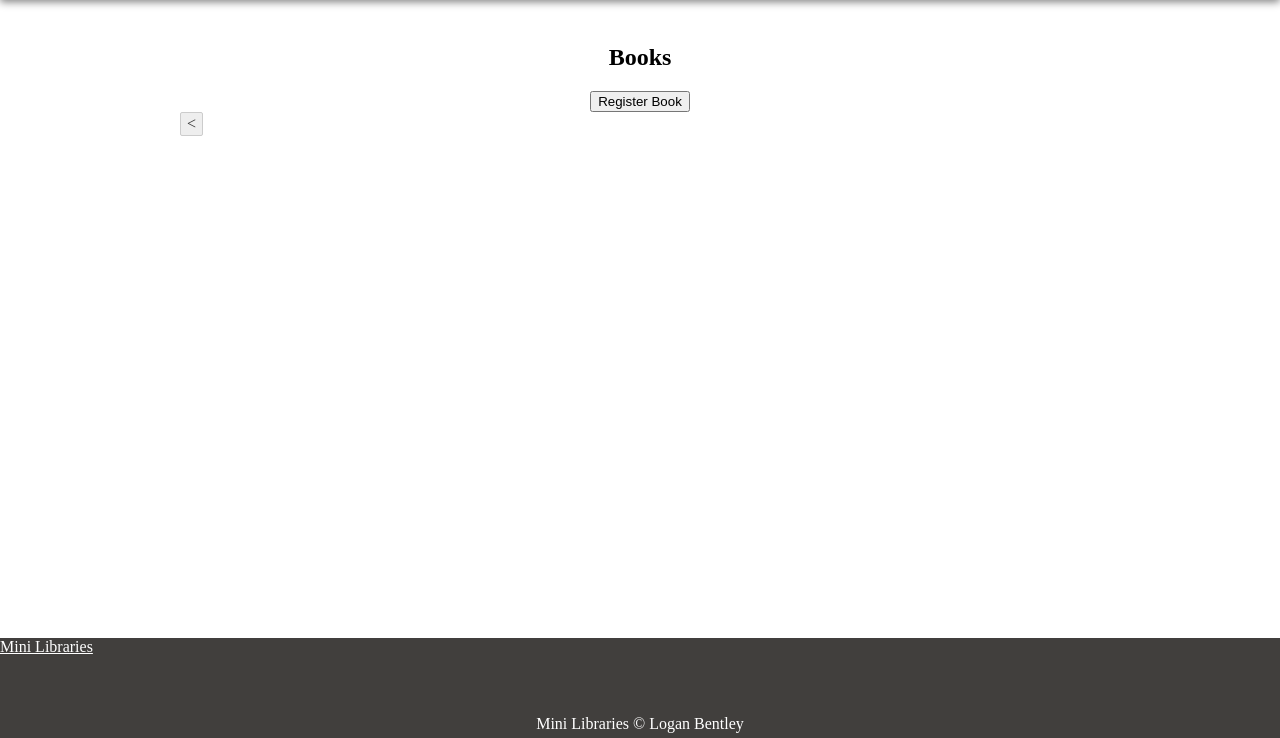
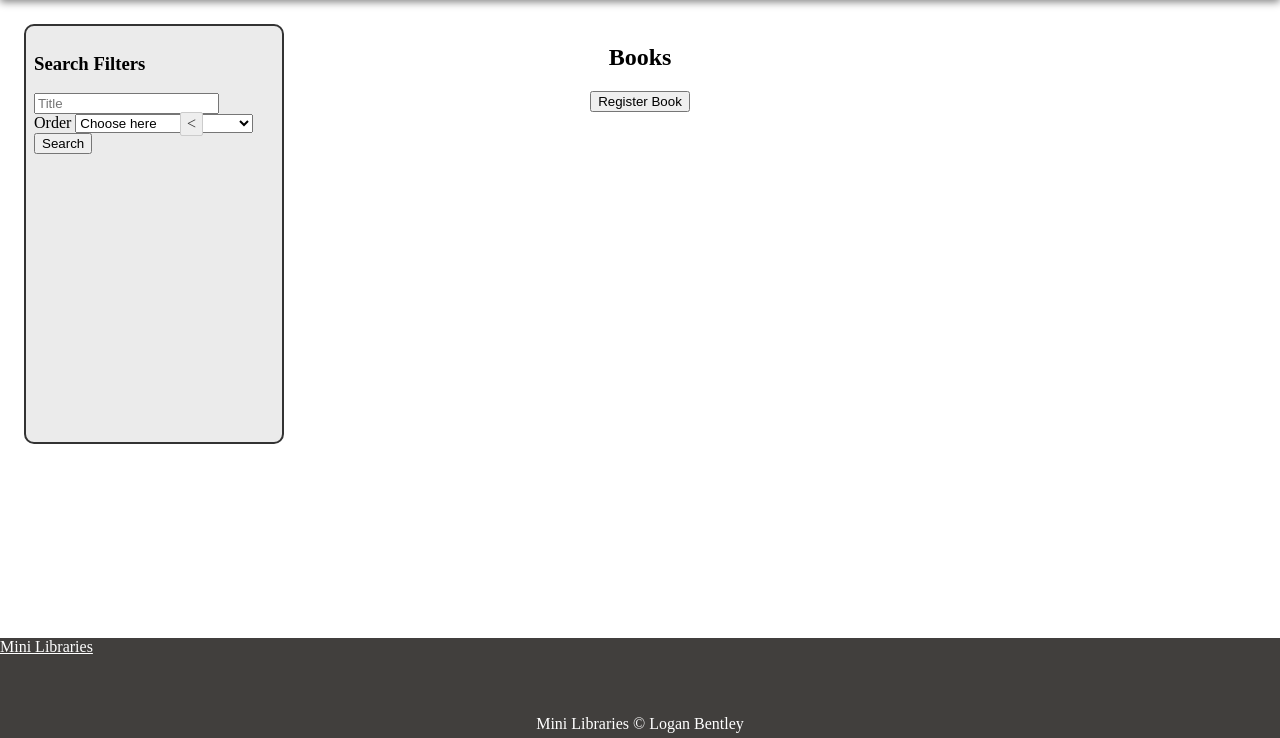
Before and after one commit to Logabe/92005, a Django app: page /books/1 in a window 1280 px wide. Shown: the part 62-800 px from the top of the page. Run offline with Django 5.2, Linux system fonts and the light colour scheme; the first user in the database is signed in; data comes from the database, SQL or seed files in the repository.

Commit message:
Added search options

```diff
--- a/minilibraries/minilibraries/static/minilibraries/style.css
+++ b/minilibraries/minilibraries/static/minilibraries/style.css
@@ -178,6 +178,16 @@
     border-radius: 2px;
 }
 
+.left-panel {
+    position: absolute;
+    height: 50%;
+    width: 15em;
+    border: 2px solid #333333;
+    border-radius: 10px;
+    padding: 8px;
+    background-color: #ebebeb;
+}
+
 /* Book Details */
 .left-pane {
     float:left;
--- a/minilibraries/minilibraries/templates/minilibraries/books.html
+++ b/minilibraries/minilibraries/templates/minilibraries/books.html
@@ -3,6 +3,24 @@
 {% block title %}Books{% endblock %}
 
 {% block content %}
+<div class="left-panel">
+    <h3>Search Filters</h3>
+    <form>
+        <input type="search" name="search" placeholder="Title"></input><br>
+        <label for="order">Order</label>
+        <select name="order">
+            <option value="" selected disabled hidden>Choose here</option>
+            <option value="recent">Date added (recent first)</option>
+            <option value="old">Date added (old first)</option>
+            <option value="AtoZ">Alphabetical (Ascending)</option>
+            <option value="ZtoA">Alphabetical (Descending)</option>
+            <option value="rand">Random</option>
+        </select><br>
+
+        <input type="submit" value="Search"></input>
+    </form>
+</div>
+
 <div class="page-center">
     <h2>Books</h2>
     <button id="reg-button">Register Book</button>
--- a/minilibraries/minilibraries/views.py
+++ b/minilibraries/minilibraries/views.py
@@ -83,10 +83,27 @@
     start = page * 20
     end = start + 20
 
-    books = related_books(request.user)[start:end]
+    books = related_books(request.user)
+    if "search" in request.GET:
+        books = books.filter(title__icontains=request.GET["search"])
+
+    match request.GET.get("order"):
+        case 'recent':
+            books = books.order_by('-date_added')
+        case 'old':
+            books = books.order_by('date_added')
+        case 'AtoZ':
+            books = books.order_by('title')
+        case 'ZtoA':
+            books = books.order_by('-title')
+        case 'rand':
+            books = books.order_by('?')
+        case _:
+            pass
+
     context = {
         "form": form,
-        "books": books,
+        "books": books[start:end],
         "page": page,
         "is_more": end < Book.objects.count()
     }
```
